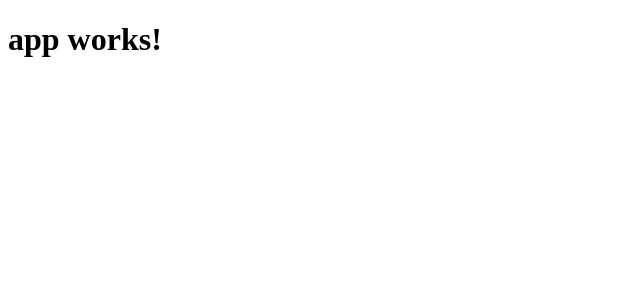
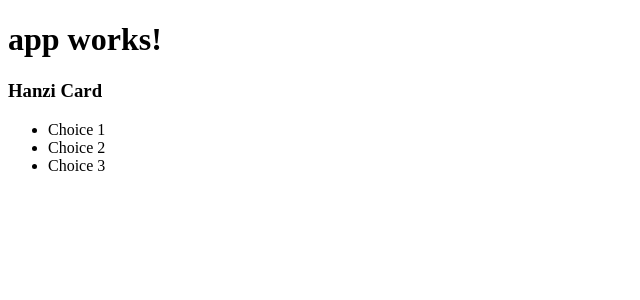
Before and after one commit to wesdoyle/hanzil, an Angular app in the folder hanzil/: page / in a window 1280 px wide. Shown: the top 300 px of the page, without its empty margins (0-640 px from the left). Built offline with nearby package versions, Linux system fonts and the light colour scheme.

Commit message:
Add Hanzi Card, Choice components

```diff
--- a/hanzil/src/app/app.component.html
+++ b/hanzil/src/app/app.component.html
@@ -1,3 +1,6 @@
 <h1>
   {{title}}
 </h1>
+
+<hanzi-card></hanzi-card>
+<problem-choice></problem-choice>
--- a/hanzil/src/app/app.module.ts
+++ b/hanzil/src/app/app.module.ts
@@ -2,12 +2,16 @@ import { BrowserModule } from '@angular/platform-browser';
 import { NgModule } from '@angular/core';
 import { FormsModule } from '@angular/forms';
 import { HttpModule } from '@angular/http';
+import { CardComponent } from './card/card.component';
+import { ChoiceComponent } from './choice/choice.component';
 
 import { AppComponent } from './app.component';
 
 @NgModule({
   declarations: [
-    AppComponent
+      AppComponent,
+      CardComponent,
+      ChoiceComponent
   ],
   imports: [
     BrowserModule,
--- /dev/null
+++ b/hanzil/src/app/card/card.component.html
@@ -0,0 +1,3 @@
+<div>
+    <h3>Hanzi Card</h3>
+</div>
--- /dev/null
+++ b/hanzil/src/app/choice/choice.component.html
@@ -0,0 +1,7 @@
+<div>
+    <ul>
+        <li>Choice 1</li>
+        <li>Choice 2</li>
+        <li>Choice 3</li>
+    </ul>
+</div>
```
Also changed, not shown: hanzil/src/app/card/card.component.ts (added, +8 -0 lines), hanzil/src/app/choice/choice.component.ts (added, +8 -0 lines).
